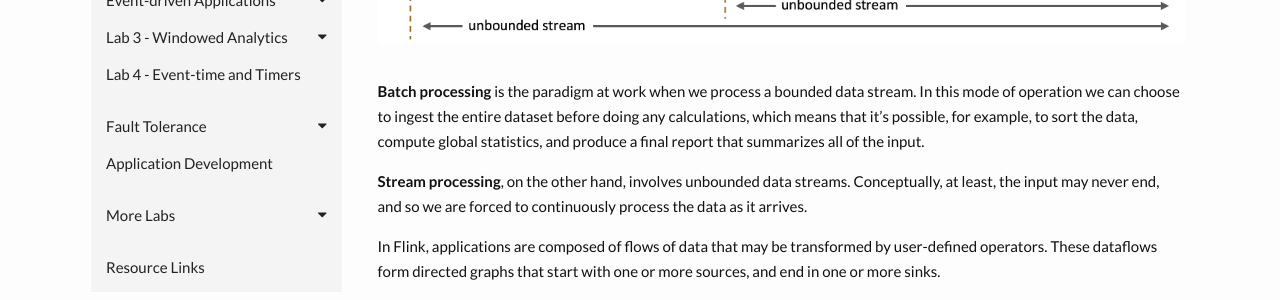
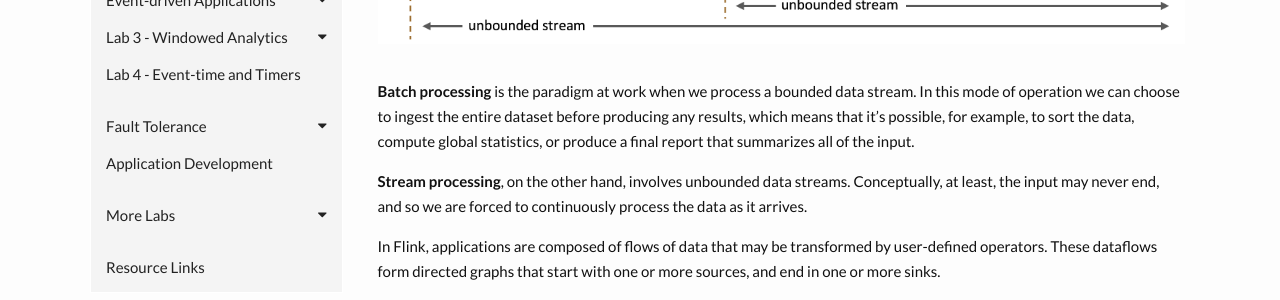
Before and after one commit to dataArtisans/flink-training-web, a Jekyll site: the page built from intro/intro-1.md, in a window 1280 px wide and 900 px high, scrolled down 358 px. Shown: the part 178-478 px from the top of the window. Built offline with Jekyll 4.4.1, drawn with Linux system fonts in a browser that asks for light colours; nearby versions of some CDN libraries.

Commit message:
reworked a bit of awkward text

```diff
--- a/intro/intro-1.md
+++ b/intro/intro-1.md
@@ -15,7 +15,7 @@ Streams are data's natural habitat. Whether it's events from web servers, trades
 
 ![bounded and unbounded streams]({{site.images}}/bounded-unbounded.png)
 
-**Batch processing** is the paradigm at work when we process a bounded data stream. In this mode of operation we can choose to ingest the entire dataset before doing any calculations, which means that it's possible, for example, to sort the data, compute global statistics, and produce a final report that summarizes all of the input.
+**Batch processing** is the paradigm at work when we process a bounded data stream. In this mode of operation we can choose to ingest the entire dataset before producing any results, which means that it's possible, for example, to sort the data, compute global statistics, or produce a final report that summarizes all of the input.
 
 **Stream processing**, on the other hand, involves unbounded data streams. Conceptually, at least, the input may never end, and so we are forced to continuously process the data as it arrives.
 
```
